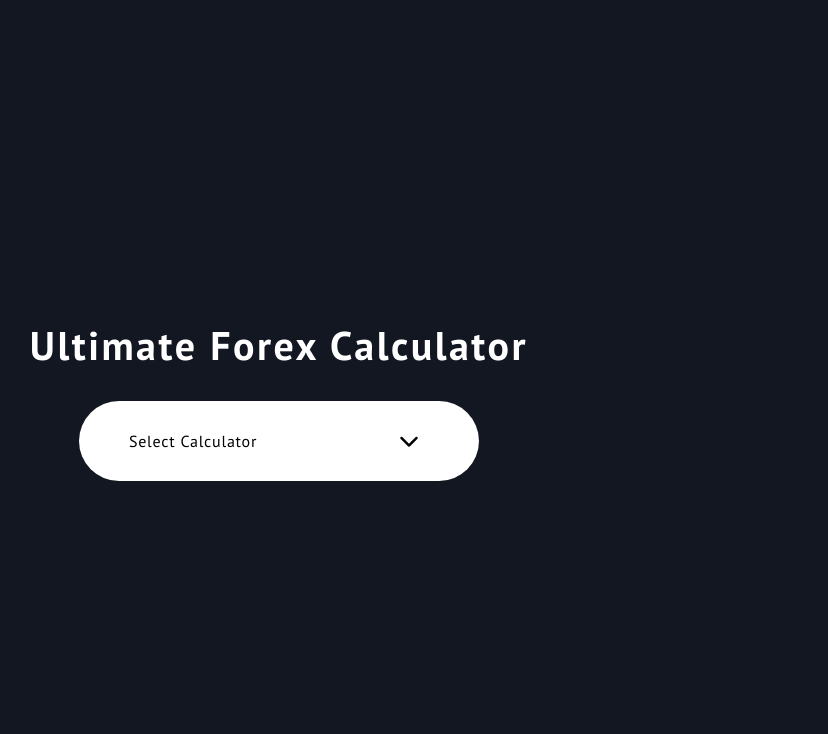
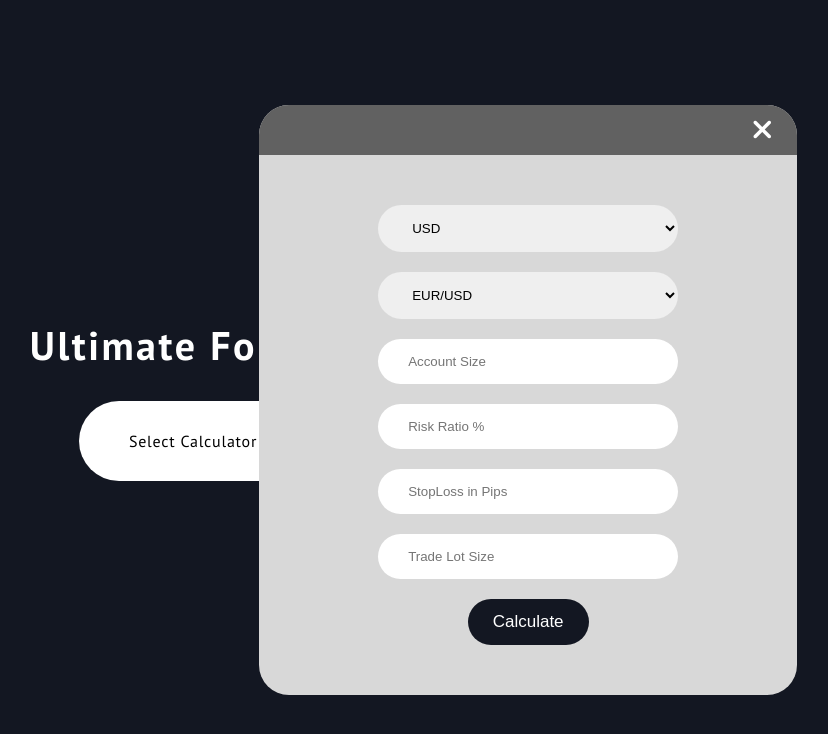
Before and after one commit to miguelsssilva04/100-apps, a plain HTML site: page fx calculator/index.html in a window 1280 px wide. Shown: the whole page, without its empty margins (361-1189 px from the left). Drawn offline with Linux system fonts and the light colour scheme.

Commit message:
All inputs added
Added all inputs and styled them. Also added the button. It isnt functional yet.

```diff
--- a/fx calculator/index.html
+++ b/fx calculator/index.html
@@ -27,6 +27,27 @@
             <div class="window-header" id="position-size-calculator-window-header" draggable="false">
                 <a href="#" class="x-div"><i class="fa-solid fa-xmark"></i></a>
             </div>
+            <form id="psc-inputs">
+                <select id="currency-pair" name="currencyPair" class="inputs">
+                    <option value="USD">USD</option>
+                    <option value="EUR">EUR</option>
+                    <option value="GBP">GBP</option>
+                </select>
+                <select name="accountCurrency" id="account-currency" class="inputs">
+                    <option value="eurusd">EUR/USD</option>
+                    <option value="gbpusd">GBP/USD</option>
+                    <option value="audusd">AUD/USD</option>
+                    <option value="nzdusd">NZD/USD</option>
+                    <option value="usdjpy">USD/JPY</option>
+                    <option value="usdchf">USD/CHF</option>
+                    <option value="usdcad">USD/CAD</option>
+                </select>
+                <input type="number" id="account-size" name="Account Size" placeholder="Account Size" class="inputs">
+                <input type="number" id="rr-ratio-%" name="Risk Ratio" placeholder="Risk Ratio %" class="inputs">
+                <input type="number" id="sl-pips" name="SL Pips" placeholder="StopLoss in Pips" class="inputs">
+                <input type="number" id="trade-size" name="Trade Lot Size" placeholder="Trade Lot Size" class="inputs">
+                <button id="calculate-position">Calculate</button>
+            </form>
         </div>
     </div>
 
--- a/fx calculator/position-size.css
+++ b/fx calculator/position-size.css
@@ -7,11 +7,13 @@
 
 .window{
     width: 538px;
-    height: 700px;
+    min-height: 500px;
     background-color: #d8d8d8;
     border-radius: 30px;
     position: fixed;
     z-index: 2;
+    display: flex;
+    flex-direction: column;
 }
 
 .window-header{
@@ -27,7 +29,7 @@
 }
 
 #position-size-calculator-window{
-    display: none;
+
 }
 
 .x-div{
@@ -54,3 +56,33 @@
     text-decoration: none;
     font-size: 28px;
 }
+
+/*Input Styling*/
+
+#psc-inputs{
+    display: flex;
+    align-items: center;
+    justify-content: center;
+    flex-direction: column;
+    margin: 50px;
+    gap: 20px;
+}
+
+.inputs{
+    width: 300px;
+    padding: 15px 30px;
+    border-radius: 50px;
+}
+
+#calculate-position{
+    padding: 13px 25px;
+    background-color: #131722;
+    color: #fff;
+    border-radius: 50px;
+    font-size: 17px;
+    border-width: 0 ;
+}
+
+#calculate-position:hover{
+    background-color: #1317228e;
+}
```
